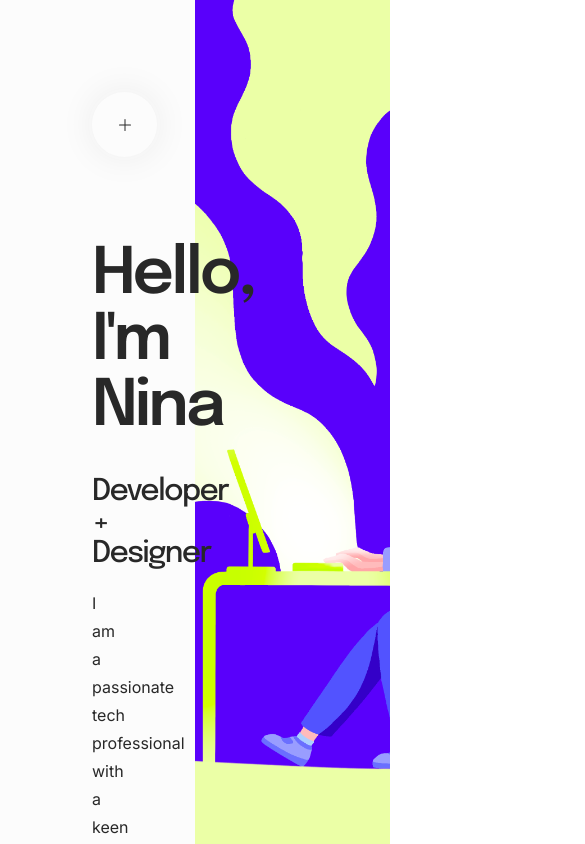
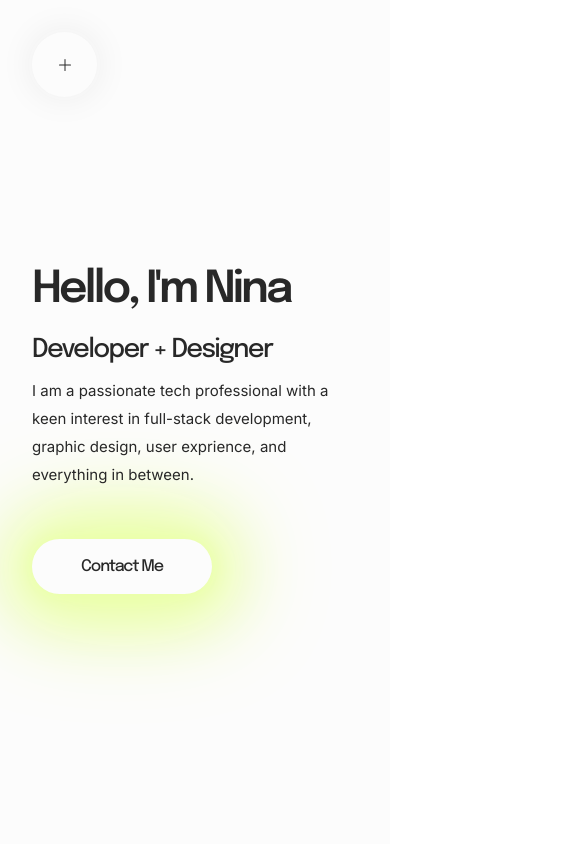
Before and after one commit to ninaespiritu/Nina-Espiritu, a React (Create React App) app: page / in a window 390 px wide. Shown: the top 844 px of the page, 585 px wide, since content can reach past the window. Built offline with nearby package versions, Linux system fonts and the light colour scheme.

Commit message:
Fix responsive design (Intro)

```diff
--- a/src/App.css
+++ b/src/App.css
@@ -31,6 +31,10 @@
 
   /* SPACING VARIABLES */
   --padding: 92px;
+  --padding-1200px: 76px;
+  --padding-1024px: 60px;
+  --padding-768px: 48px;
+  --padding-480px: 32px;
 }
 
 * {
@@ -38,30 +42,25 @@
   padding: 0;
   box-sizing: border-box;
 }
-
 html {
   scroll-behavior: smooth;
 }
-
 h1, h2, h3, h4 {
   font-family: "Epilogue";
   font-weight: 500;
   letter-spacing: -1.75px;
 }
-
 h2 {
   margin: 0 0 52px;
   font-size: 32px;
   font-weight: 600;
 }
-
 p {
   font-family: var(--font-body);
   font-size: var(--font-body-size);
   line-height: var(--font-body-height);
   margin: 0 0 28px;
 }
-
 button {
   border: none;
   border-radius: var(--button-big-height);
@@ -70,16 +69,13 @@ button {
   letter-spacing: -1.125px;
   cursor: pointer;
 }
-
 a, a:focus, a:active {
   text-decoration: none;
   color: inherit;
 }
-
 a:hover {
   text-decoration:underline
 }
-
 .app {
   min-width: 100%;
   display: flex;
@@ -88,13 +84,80 @@ a:hover {
   align-items: stretch;
   color: var(--black);
 }
-
 .app-intro {
+  min-height: 100vh;
   width: 50%;
+  background-color: var(--white);
 }
-
 .app-all {
   width: 50%;
   display: flex;
   flex-direction: column;
 }
+
+/* MEDIA QUERIES */
+
+@media all and (min-width: 1201px) {
+  /* * {
+    color: red;
+  } */
+  /* .app p,
+  .app li,
+  .app p span {
+      line-height: 2;
+  }
+  .app-container {
+      width: 1400px;
+  }
+  .app h1 {
+      font-size: 100px;
+  }
+  h2 {
+      font-size: 40px;
+  }
+
+  h4 {
+      font-size: 20px;
+  } */
+}
+
+@media all and (max-width: 1200px) {
+
+}
+
+@media all and (max-width: 1024px) {
+  /* .app {
+      margin: 0 60px;
+  } */
+}
+
+@media all and (max-width: 768px) {
+  .app {
+    min-width: 100%;
+    display: flex;
+    flex-direction: column;
+    align-items: center;
+    color: var(--black);
+  }
+  .app-intro {
+    width: 100%;
+  }
+  .app-socials {
+    display: none;
+  }
+  /* .app {
+      margin: 0 40px;
+  }
+  h2 {
+      font-size: 30px;
+  }
+  h4 {
+      font-size: 16px;
+  } */
+}
+
+@media all and (max-width: 480px) {
+  /* .app {
+      margin: 0 20px;
+  } */
+}
--- a/src/App.js
+++ b/src/App.js
@@ -5,12 +5,18 @@ import About from "./components/About";
 import Experience from "./components/Experience";
 import Projects from "./components/Projects";
 import Contact from "./components/Contact";
+import Socials from "./components/Socials";
+import Navbar from "./components/Navbar";
 
 const App = () => {
 	return (
 		<div className="app">
+			<Navbar />
 			<div className="app-intro">
 				<Intro />
+				<div className="app-socials">
+				<Socials />
+				</div>
 			</div>
 			<div className="app-all">
 				<HeroImage />
--- a/src/components/Intro.js
+++ b/src/components/Intro.js
@@ -1,11 +1,9 @@
 import "../styles/Intro.css";
-import Navbar from "./Navbar";
-import Socials from "./Socials";
 
 const Intro = () => {
 	return (
 		<header className="intro">
-			<Navbar />
+			{/* <Navbar /> */}
 
 			<div id="intro" className="intro-info">
 				<h1>Hello, I'm Nina</h1>
@@ -18,7 +16,7 @@ const Intro = () => {
 				<button>Contact Me</button>
 			</div>
 
-			<Socials />
+			{/* <Socials /> */}
 		</header>
 	);
 };
--- a/src/styles/Intro.css
+++ b/src/styles/Intro.css
@@ -2,7 +2,7 @@
   position: fixed;
   z-index: 1000;
   padding: var(--padding) var(--padding) calc(var(--padding) / 2) var(--padding);
-  min-height: 100%;
+  /* min-height: 100%; */
   width: 50%;
   display: flex;
 	flex-direction: column;
@@ -10,14 +10,12 @@
 	text-align: center;
   background-color: var(--white);
 }
-
 .intro-info {
   margin: 150px 0 0;
   display: flex;
   flex-direction: column;
   text-align: left;
 }
-
 .intro-info h1 {
   margin: 0 0 36px;
   font-size: 64px;
@@ -29,13 +27,13 @@
   font-size: 30px;
   font-weight: 500;
 }
-
 .intro-info p {
+  z-index: 1;
   font-size: 16px;
   margin: 0 0 80px;
 }
-
 .intro-info button {
+  margin: 0 0 4 0px;
   height: var(--button-big-height);
   width: var(--button-big-width);
   font-size: var(--button-big-font);
@@ -43,10 +41,89 @@
   0 0 100px 20px var(--neon-green),
   0 0 20px 0px var(--neon-green);
   background-color: var(--white);
+  color: var(--black);
   transition: box-shadow 0.25s, background-color 0.75s;
 }
-
 .intro-info button:hover {
   background-color: var(--neon-green);
   box-shadow: none;
 }
+
+/* MEDIA QUERIES */
+
+@media all and (max-width: 1200px) {
+  .intro {
+    padding: var(--padding-1200px);
+    padding-bottom: calc(var(--padding-1200px) / 2);
+  }
+  .intro-info {
+    margin: 120px 0 0;
+  }
+  .intro-info h1 {
+    margin: 0 0 30px;
+    font-size: 56px;
+  }
+  .intro-info p {
+    margin: 0 0 60px;
+  }
+}
+
+@media all and (max-width: 1024px) {
+  .intro {
+    padding: var(--padding-1024px);
+    padding-bottom: calc(var(--padding-1024px) / 2);
+  }
+  .intro-info h1 {
+    margin: 0 0 24px;
+    font-size: 48px;
+  }
+  .intro-info h2 {
+    margin: 0 0 16px;
+    font-size: 28px;
+  }
+  .intro-info p {
+    font-size: 15px;
+    margin: 0 0 50px;
+  }
+}
+
+@media all and (max-height: 700px) {
+  .intro-info button {
+    height: calc(var(--button-big-height) - 10px);
+    width: calc(var(--button-big-width) - 25px);
+    font-size: calc(var(--button-big-font) - 2px);
+  }
+}
+
+@media all and (max-width: 768px) {
+  .intro {
+    padding: var(--padding-768px);
+    padding-bottom: calc(var(--padding-768px) / 2);
+    position: initial;
+    min-height: 100vh;
+    width: 100%;
+    justify-content: center;
+  }
+  .intro-info {
+    margin: 0;
+  }
+  .intro-info h1 {
+    font-size: 44px;
+  }
+  .intro-info h2 {
+    margin: 0 0 14px;
+    font-size: 26px;
+  }
+  .intro-info button {
+    height: calc(var(--button-big-height) - 10px);
+    width: calc(var(--button-big-width) - 25px);
+    font-size: calc(var(--button-big-font) - 2px);
+  }
+}
+
+@media all and (max-width: 480px) {
+  .intro {
+    padding: var(--padding-480px);
+    padding-bottom: calc(var(--padding-480px) / 2);
+  }
+}
--- a/src/styles/Navbar.css
+++ b/src/styles/Navbar.css
@@ -1,5 +1,9 @@
 .navbar {
   position: fixed;
+  z-index: 2000;
+  top: 0;
+  left: 0;
+  margin: var(--padding) 0 0 var(--padding);
   padding: 10px;
   height: var(--button-big-height);
   display: flex;
@@ -12,11 +16,9 @@
   box-shadow: 0 0px 36px rgba(40, 40, 40, 0.075);
   transition: all 0.25s;
 }
-
 .navbar.active {
   width: 420px;
 }
-
 .nav-icons {
   position: absolute;
   height: 45px;
@@ -31,19 +33,16 @@
   animation: spin 5s infinite ease-out;
   transition: all 0.25s;
 }
-
 .nav-icons:hover {
   background-color: var(--neon-green);
   scale: 1.15;
 }
-
 .nav-icons.active {
   background-color: var(--black);
   color: var(--white);
   animation: none;
   transform: rotate(45deg);
 }
-
 @keyframes spin {
   0% {
     transform: rotate(0deg);
@@ -55,7 +54,6 @@
     transform: rotate(360deg);
   }
 }
-
 .nav-items {
   margin: 0 15px 0 65px;
   width: 100%;
@@ -72,9 +70,34 @@
   opacity: 0;
   transition: all 0.15s ease-out;
 }
-
 .nav-items.active {
   color: var(--black);
   opacity: 1;
   transition: all 0.45s ease-out;
 }
+
+/* MEDIA QUERIES */
+
+@media all and (max-width: 1200px) {
+  .navbar {
+    margin: var(--padding-1200px) 0 0 var(--padding-1200px);
+  }
+}
+
+@media all and (max-width: 1024px) {
+  .navbar {
+    margin: var(--padding-1024px) 0 0 var(--padding-1024px);
+  }
+}
+
+@media all and (max-width: 768px) {
+  .navbar {
+    margin: var(--padding-768px) 0 0 var(--padding-768px);
+  }
+}
+
+@media all and (max-width: 480px) {
+  .navbar {
+    margin: var(--padding-480px) 0 0 var(--padding-480px);
+  }
+}
--- a/src/styles/Socials.css
+++ b/src/styles/Socials.css
@@ -1,4 +1,10 @@
 .socials {
+  position: fixed;
+  z-index: 2000;
+  bottom: 0;
+  left: 0;
+  margin-left: var(--padding);
+  margin-bottom: calc(var(--padding) / 2);
   width: 160px;
   display: flex;
   flex-direction: row;
@@ -20,3 +26,33 @@
 	transform: translateY(-2.5px);
   transition: all 0.2s;
 }
+
+/* MEDIA QUERIES */
+
+@media all and (max-width: 1200px) {
+  .socials {
+    margin-left: var(--padding-1200px);
+    margin-bottom: calc(var(--padding-1200px) / 2);
+  }
+}
+
+@media all and (max-width: 1024px) {
+  .socials {
+    margin-left: var(--padding-1024px);
+    margin-bottom: calc(var(--padding-1024px) / 2);
+  }
+}
+
+@media all and (max-width: 768px) {
+  .socials {
+    margin-left: var(--padding-768px);
+    margin-bottom: calc(var(--padding-768px) / 2);
+  }
+}
+
+@media all and (max-width: 480px) {
+  .socials {
+    margin-left: var(--padding-480px);
+    margin-bottom: calc(var(--padding-480px) / 2);
+  }
+}
```
